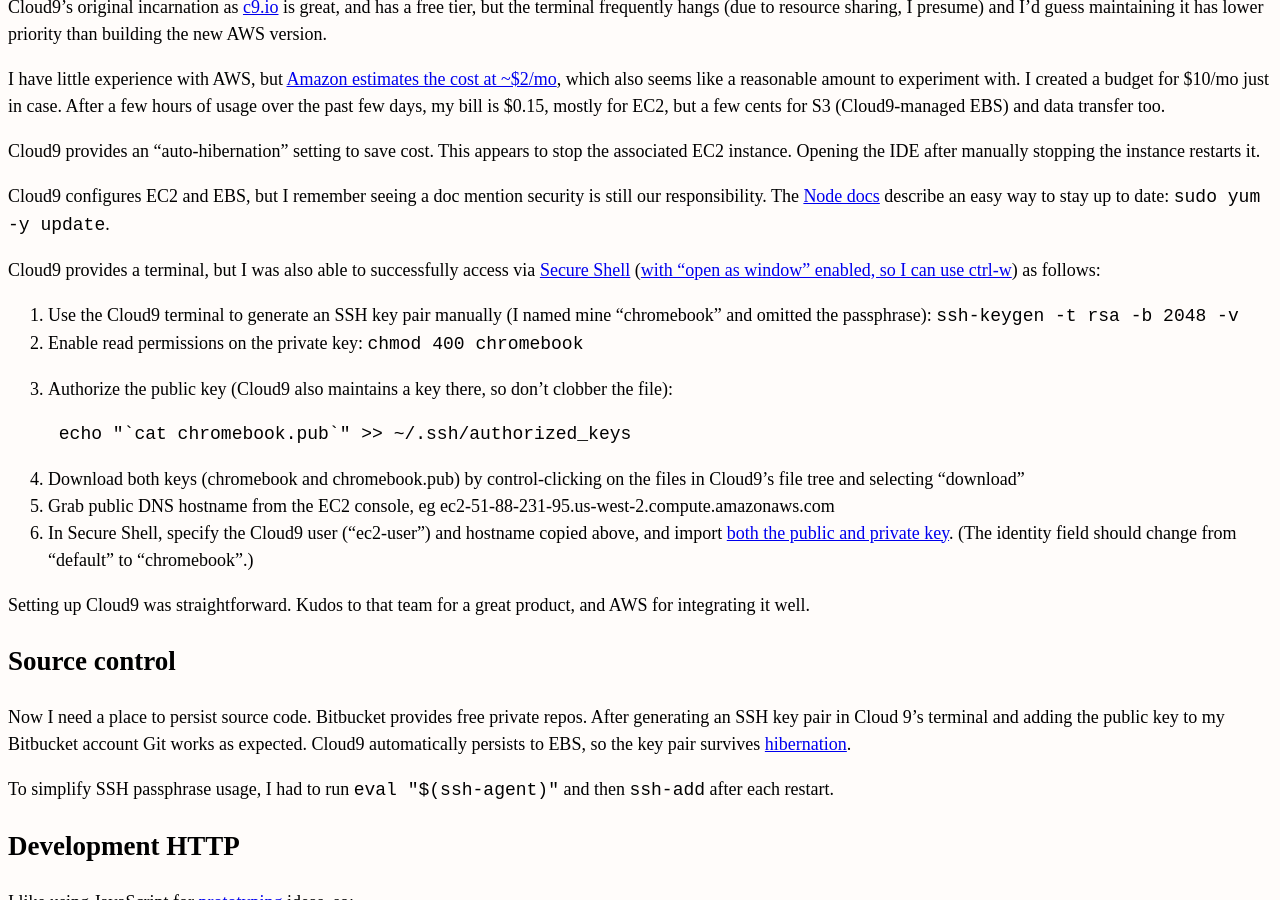
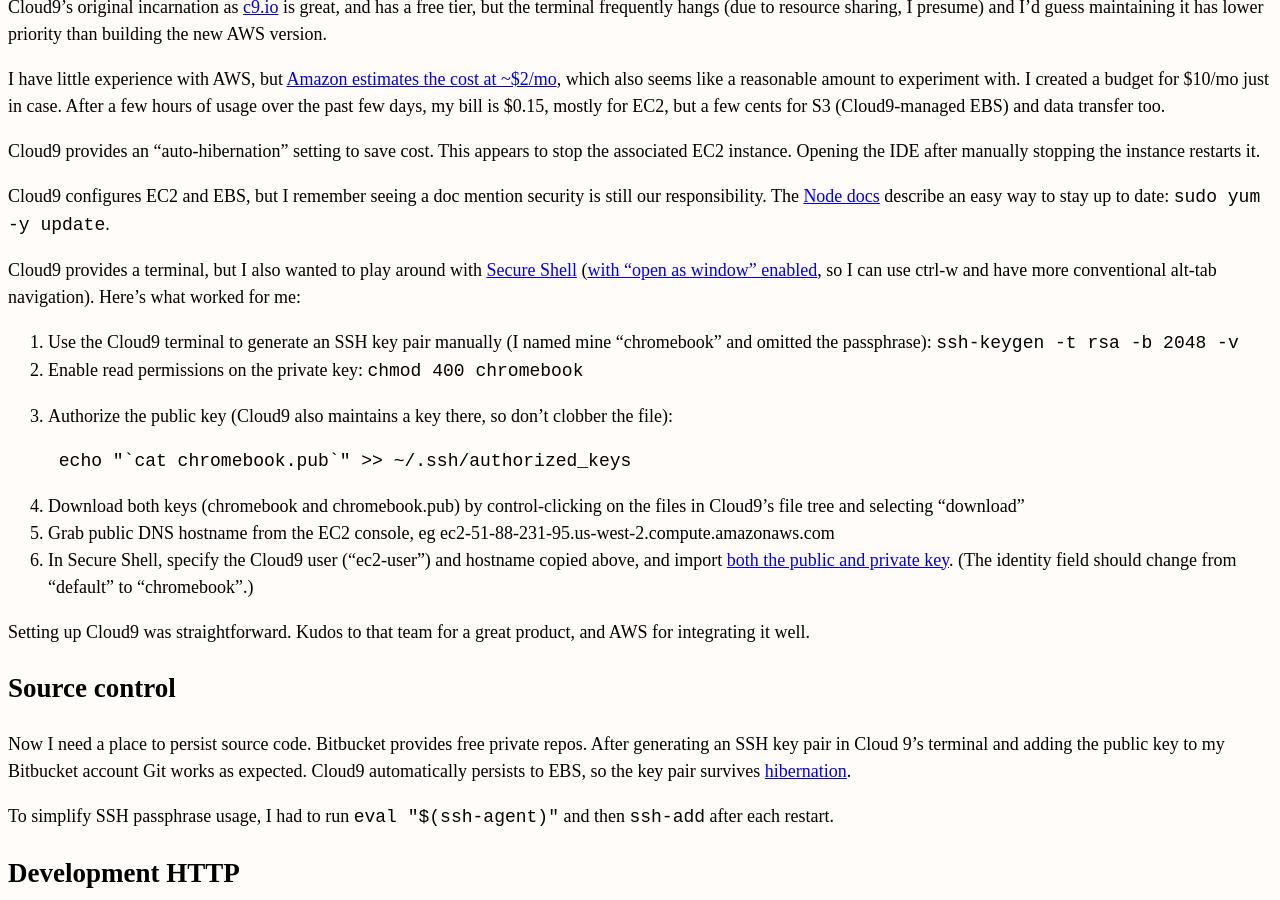
Before and after one commit to erikeldridge/erikeldridge.github.com, a Jekyll site: the page built from _posts/2017-12-24-netbook-development.md, in a window 1280 px wide and 900 px high, scrolled down 785 px. Built offline with Jekyll 4.4.1, drawn with Linux system fonts in a browser that asks for light colours; nearby versions of some CDN libraries.

Commit message:
Update from Forestry.io - 2017-12-24-netbook-development.md

```diff
--- a/_posts/2017-12-24-netbook-development.md
+++ b/_posts/2017-12-24-netbook-development.md
@@ -45,7 +45,7 @@
 
 Cloud9 configures EC2 and EBS, but I remember seeing a doc mention security is still our responsibility. The [Node docs](http://docs.aws.amazon.com/cloud9/latest/user-guide/sample-nodejs.html) describe an easy way to stay up to date: `sudo yum -y update`.
 
-Cloud9 provides a terminal, but I was also able to successfully access via [Secure Shell](https://chrome.google.com/webstore/detail/secure-shell/pnhechapfaindjhompbnflcldabbghjo/support?hl=en) ([with "open as window" enabled, so I can use ctrl-w](https://chromium.googlesource.com/apps/libapps/+/master/nassh/doc/FAQ.md#How-do-I-send-Ctrl_W_Ctrl_N-or-Ctrl_T-to-the-terminal)) as follows:
+Cloud9 provides a terminal, but I also wanted to play around with [Secure Shell](https://chrome.google.com/webstore/detail/secure-shell/pnhechapfaindjhompbnflcldabbghjo/support?hl=en) ([with "open as window" enabled](https://chromium.googlesource.com/apps/libapps/+/master/nassh/doc/FAQ.md#How-do-I-send-Ctrl_W_Ctrl_N-or-Ctrl_T-to-the-terminal), so I can use ctrl-w and have more conventional alt-tab navigation). Here's what worked for me:
 
 1. Use the Cloud9 terminal to generate an SSH key pair manually (I named mine "chromebook" and omitted the passphrase): `ssh-keygen -t rsa -b 2048 -v`
 2. Enable read permissions on the private key: `chmod 400 chromebook`
```
Also changed, not shown: other parts of _posts/2017-12-24-netbook-development.md (+1 -1 lines).
